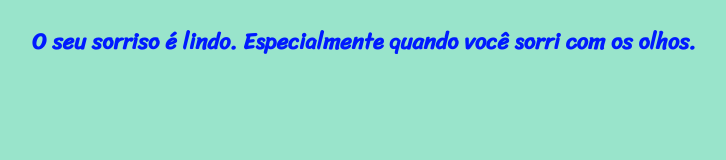
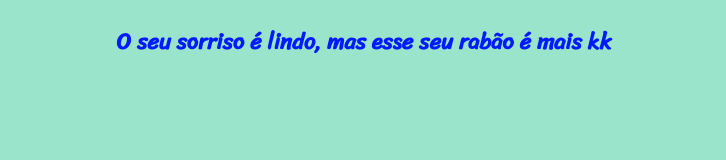
Before and after one commit to andrecastro64/Projeto-Gerador-de-Elogios, a plain HTML site: page paginas/pagina01.html in a window 1280 px wide. Shown: the whole page, without its empty margins (276-1002 px from the left). Drawn offline with Linux system fonts and the light colour scheme.

Commit message:
Update pagina01.html

```diff
--- a/paginas/pagina01.html
+++ b/paginas/pagina01.html
@@ -23,7 +23,7 @@
 </head>
 <body>
     <p>
-        O seu sorriso é lindo. Especialmente quando você sorri com os olhos.
+        O seu sorriso é lindo, mas esse seu rabão é mais kk
     </p>
 </body>
 </html>
```
